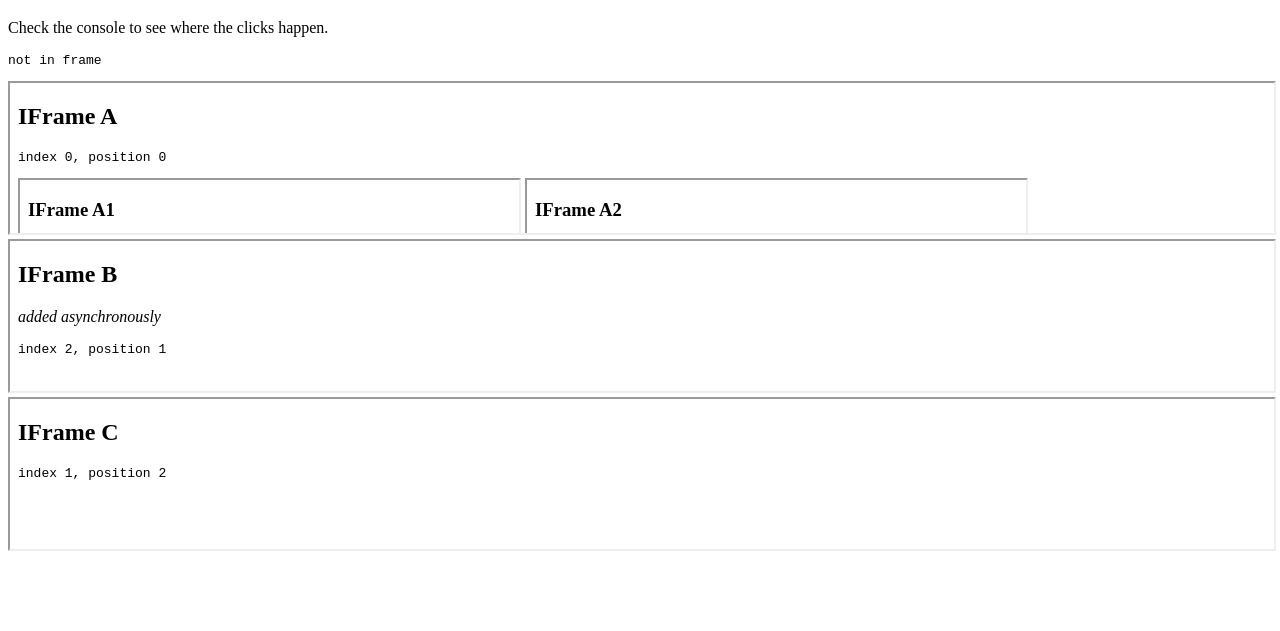
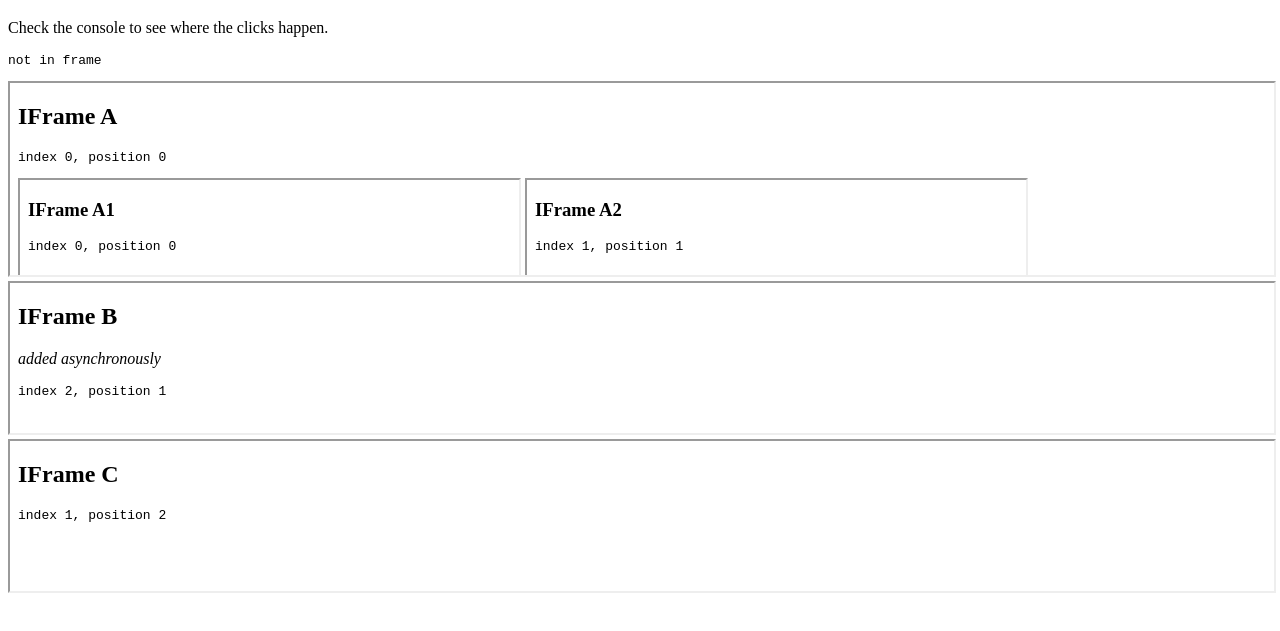
Before and after one commit to htho/wdio-repro-iframes, a plain HTML site: page index.html in a window 1280 px wide. Shown: the part 61-692 px from the top of the page. Drawn offline with Linux system fonts and the light colour scheme.

Commit message:
add height so everything is readable

```diff
--- a/index.html
+++ b/index.html
@@ -10,7 +10,7 @@
 	<h1>Frame Demo</h1>
 	<p>Check the console to see where the clicks happen.</p>
 	<pre>not in frame</pre>
-	<iframe id=A src="iframeA.html" style="width: 100%;"></iframe>
+	<iframe id=A src="iframeA.html" style="width: 100%; height: 12em;"></iframe>
 	<script>
 		setTimeout(() => {
 			const a = document.getElementById("A");
```
